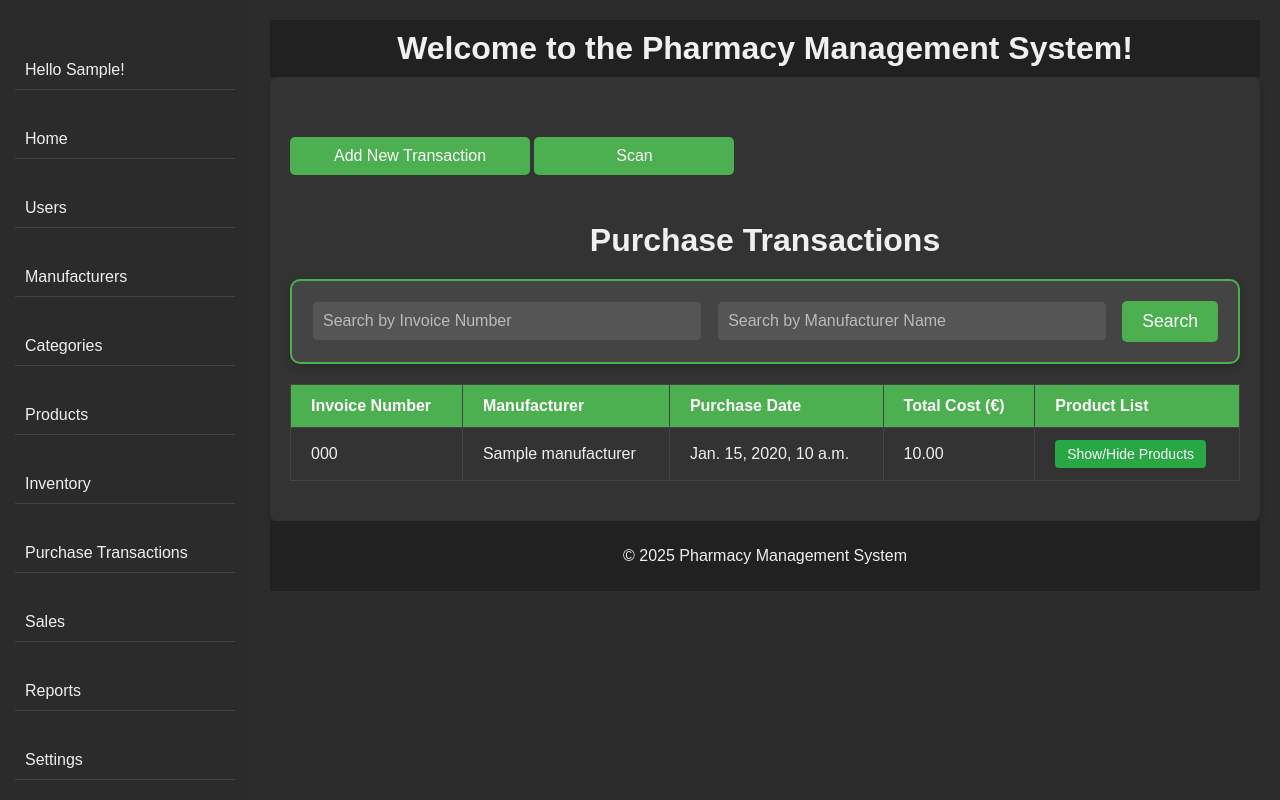
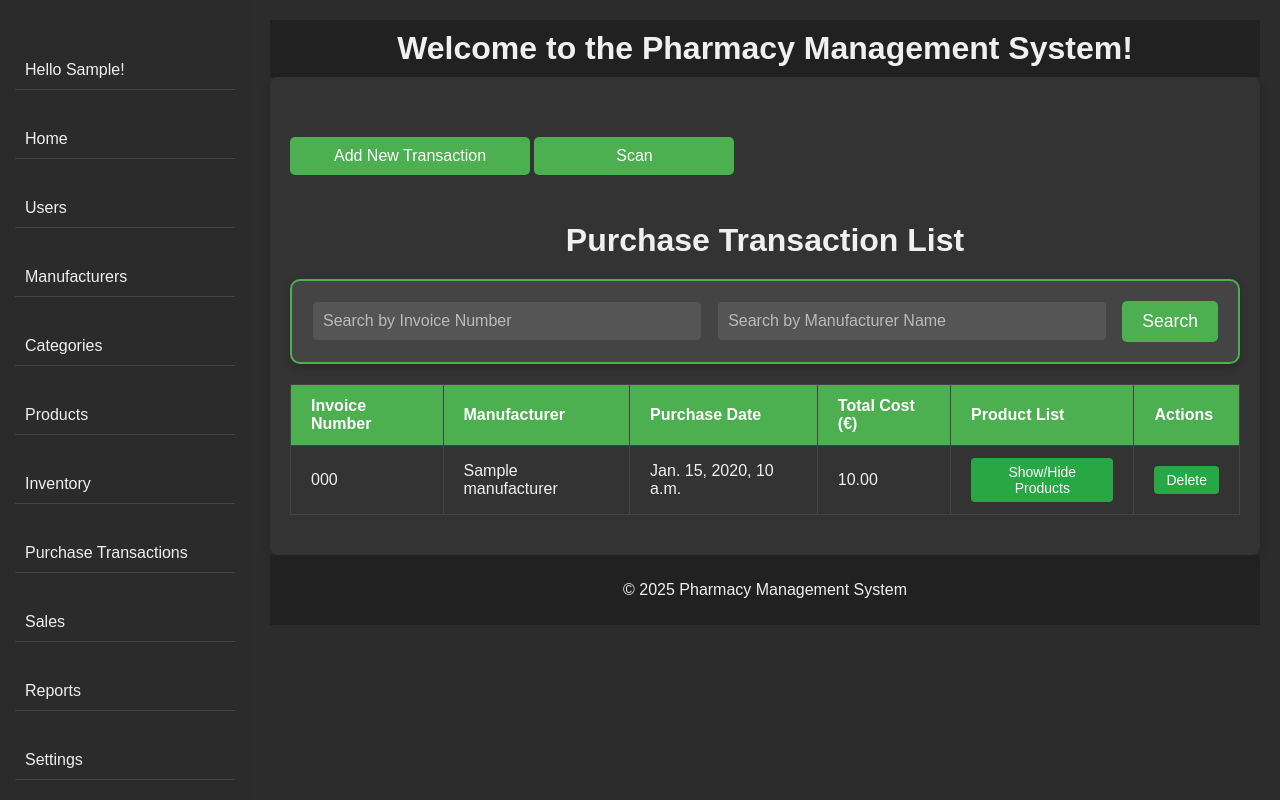
Before and after one commit to SiToanNguyen/PharmaNet2, a Django app: page /purchase_transactions/ in a window 1280 px wide. Run offline with Django 5.2, Linux system fonts and the light colour scheme; a user stored in the database is signed in; tables that the repository leaves empty hold one stand-in row (values such as "Sample post").

Commit message:
Added Delete function for Purchase Transactions.

```diff
--- a/home/templates/purchase_transaction_list.html
+++ b/home/templates/purchase_transaction_list.html
@@ -8,7 +8,7 @@
         <input type="file" id="scanInput" style="display: none;" accept=".json" />
         <button class="add-item-btn top-left-btn" onclick="document.getElementById('scanInput').click();">Scan</button>
 
-        <h2 class="list-title">Purchase Transactions</h2>
+        <h2 class="list-title">Purchase Transaction List</h2>
 
         <!-- Search Form -->
         <form method="GET" class="search-container">
@@ -25,6 +25,7 @@
                     <th>Purchase Date</th>
                     <th>Total Cost (€)</th>
                     <th>Product List</th>
+                    <th>Actions</th>
                 </tr>
             </thead>
             <tbody>
@@ -35,6 +36,12 @@
                       <td>{{ transaction.purchase_date }}</td>
                       <td>{{ transaction.total_cost }}</td>
                       <td><button class="toggle-btn" onclick="toggleProducts('products-{{ transaction.id }}')">Show/Hide Products</button></td>
+                      <td>
+                        <form method="POST" action="{% url 'delete_purchase_transaction' transaction.id %}" onsubmit="return confirm('Are you sure you want to delete this transaction?');">
+                          {% csrf_token %}
+                          <button type="submit" class="toggle-btn">Delete</button>
+                        </form>
+                      </td>
                     </tr>
                     <tr id="products-{{ transaction.id }}" style="display: none;">
                       <td colspan="5">
--- a/home/urls.py
+++ b/home/urls.py
@@ -36,7 +36,8 @@ urlpatterns = [
 
     path('purchase_transactions/', views.purchase_transaction_list, name='purchase_transaction_list'),
     path('purchase_transactions/add/', views.add_purchase_transaction, name='add_purchase_transaction'),
+    path('purchase_transactions/delete/<int:transaction_id>/', views.delete_purchase_transaction, name='delete_purchase_transaction'),
+    path("purchase_transaction/scan/", views.scan_purchase_transaction, name="scan_purchase_transaction"),
 
     path('get-products-by-manufacturer/', views.get_products_by_manufacturer, name='get_products_by_manufacturer'),
-    path("scan_purchase_transaction/", views.scan_purchase_transaction, name="scan_purchase_transaction"),
 ]
--- a/home/views.py
+++ b/home/views.py
@@ -10,6 +10,7 @@ from django.utils import timezone
 from .models import Manufacturer, ActivityLog, Category, Product, Inventory, PurchaseTransaction, PurchasedProduct
 from .forms import UserCreationForm, UserEditForm, ManufacturerForm, CategoryForm, ProductForm, PurchaseTransactionForm, PurchasedProductForm
 from .utils import *
+from django.contrib import messages
 from django.views.decorators.csrf import csrf_exempt
 from django.views.decorators.http import require_POST
 from django.utils.dateparse import parse_date
@@ -376,3 +377,42 @@ def scan_purchase_transaction(request):
 
     except Exception as e:
         return JsonResponse({"success": False, "message": str(e)})
+
+@require_POST
+def delete_purchase_transaction(request, transaction_id):
+    transaction = get_object_or_404(PurchaseTransaction, id=transaction_id)
+
+    # Check if inventory has enough quantity to allow deletion
+    for purchased_product in transaction.purchased_products.all():
+        try:
+            inventory = Inventory.objects.get(
+                product=purchased_product.product,
+                expiry_date=purchased_product.expiry_date
+            )
+        except Inventory.DoesNotExist:
+            messages.error(request, "Cannot delete: Matching inventory item not found.")
+            return redirect('purchase_transaction_list')
+
+        if inventory.quantity < purchased_product.quantity:
+            messages.error(request, f"Cannot delete: Not enough inventory for {purchased_product.product.name}.")
+            return redirect('purchase_transaction_list')
+
+    # Roll back the inventory
+    for purchased_product in transaction.purchased_products.all():
+        inventory = Inventory.objects.get(
+            product=purchased_product.product,
+            expiry_date=purchased_product.expiry_date
+        )
+        inventory.quantity -= purchased_product.quantity
+        inventory.save()
+
+    transaction.delete()
+
+    log_activity(
+        user=request.user,
+        action="deleted purchase transaction",
+        additional_info=f"Invoice #{transaction.invoice_number}, Manufacturer: {transaction.manufacturer.name}"
+    )
+
+    messages.success(request, "Purchase transaction deleted and inventory updated.")
+    return redirect('purchase_transaction_list')
```
